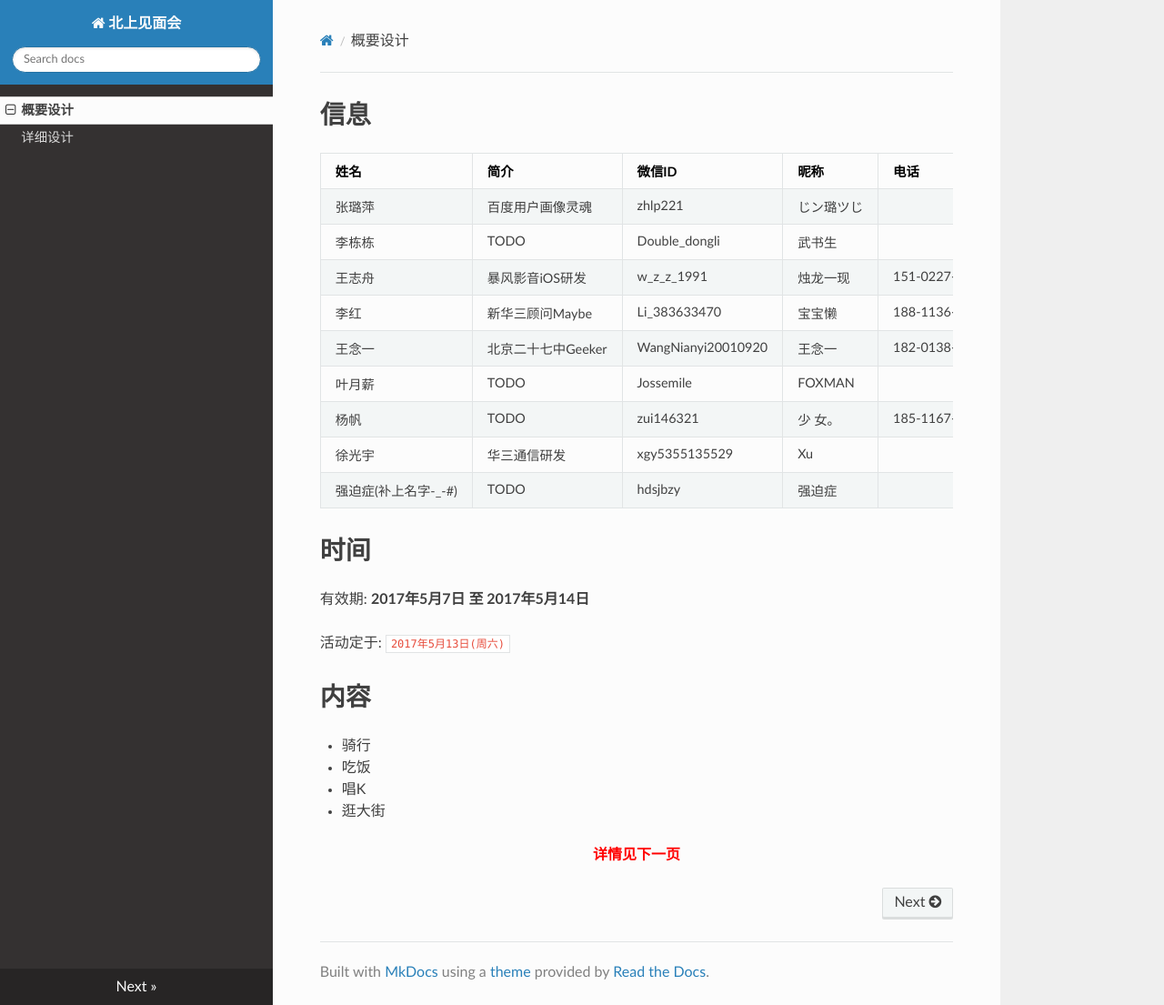
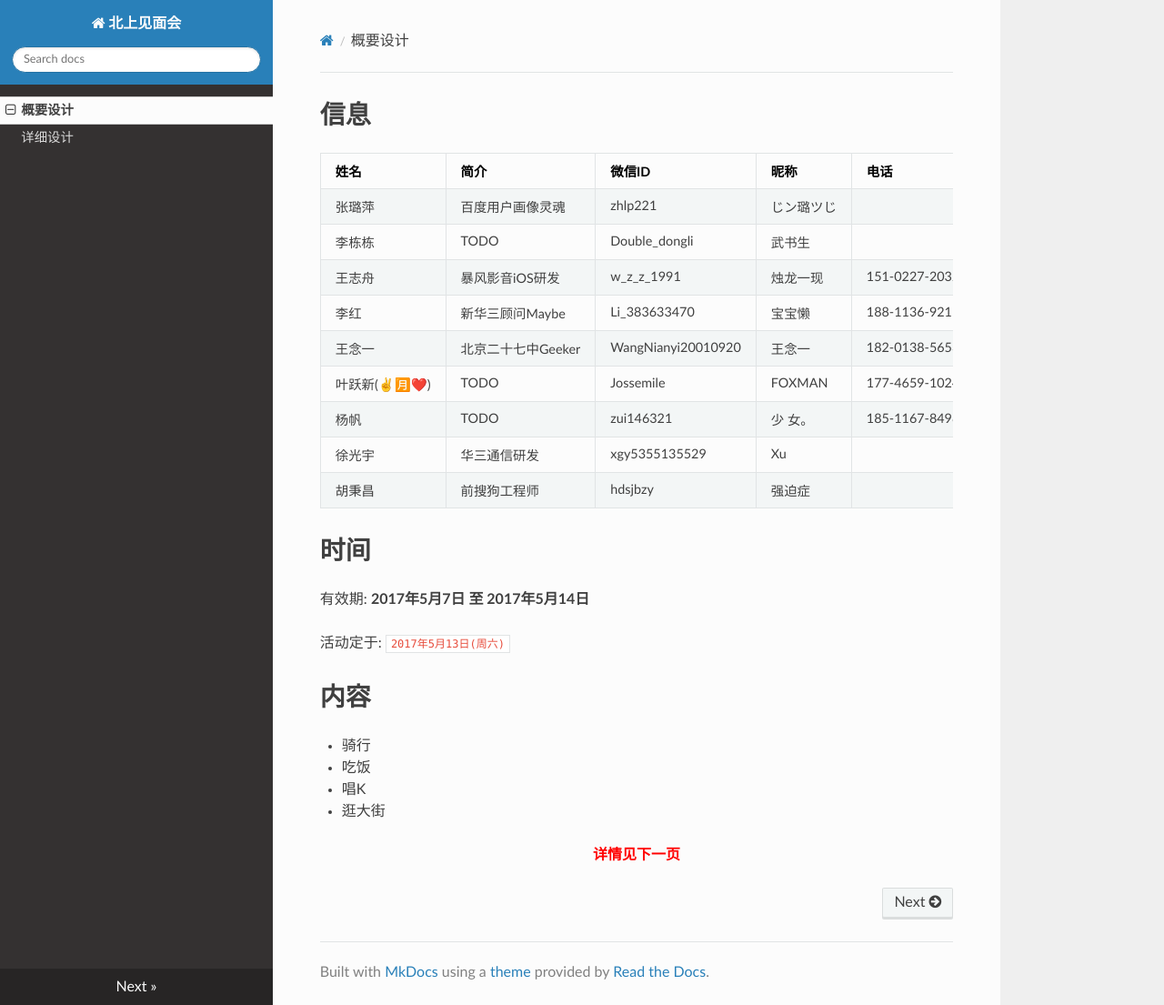
Before and after one commit to wangzhizhou/BSMeeting, an MkDocs documentation site: the page built from docs/index.md, in a window 1280 px wide and 1105 px high. Shown: the whole window at 91% size. Built offline with MkDocs 1.6.1, drawn with Linux system fonts in a browser that asks for light colours; nearby versions of some CDN libraries; old or Windows-style settings are respelled for this version of MkDocs.

Commit message:
add one people

```diff
--- a/docs/index.md
+++ b/docs/index.md
@@ -7,10 +7,10 @@
 |王志舟|暴风影音iOS研发|w_z_z_1991|烛龙一现|151-0227-2032
 |李红|新华三顾问Maybe|Li_383633470|宝宝懒|188-1136-9215
 |王念一|北京二十七中Geeker|WangNianyi20010920|王念一|182-0138-5653
-|叶月薪|TODO|Jossemile|FOXMAN|
+|叶跃新(✌️🈷️❤️)|TODO|Jossemile|FOXMAN|177-4659-1024
 |杨帆|TODO|zui146321|少  女。|185-1167-8498
 |徐光宇|华三通信研发|xgy5355135529|Xu|
-|强迫症(补上名字-_-#)|TODO|hdsjbzy|强迫症|
+|胡秉昌|前搜狗工程师|hdsjbzy|强迫症|
 
 
 # 时间
```
